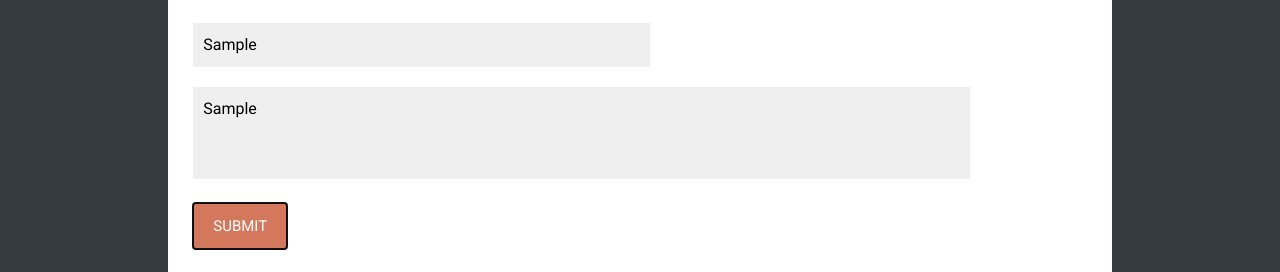
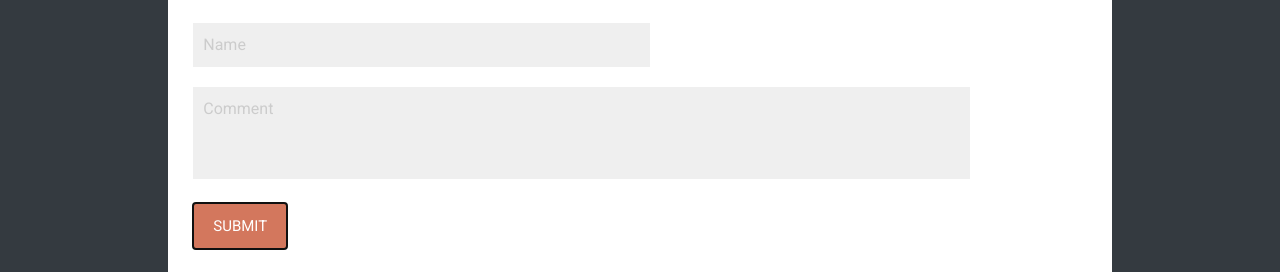
Before and after one commit to abarron7/Food-or-brewed, a plain HTML site: page Comments.html in a window 1280 px wide. Both pictures are taken after typing "Sample", "Sample" into the empty fields and a click on the button "SUBMIT". Shown: the part 156-428 px from the top of the page. Drawn offline with nearby package versions, Linux system fonts and the light colour scheme; no server answers.

Commit message:
add firebase

```diff
--- a/Comments.html
+++ b/Comments.html
@@ -10,7 +10,7 @@
         crossorigin="anonymous">
     <link rel="stylesheet" type="text/css" href="styles.css">
     <title>Comments</title>
-    <script src="https://www.gstatic.com/firebasejs/4.12.0/firebase.js"></script>
+    <script src="https://www.gstatic.com/firebasejs/5.6.0/firebase.js"></script>
 
 </head>
 
@@ -41,7 +41,7 @@
                     </div>
                 </div>
 
-                    </script>
+                </script>
             </div>
         </div>
     </div>
@@ -49,16 +49,14 @@
 
     <script src="https://ajax.googleapis.com/ajax/libs/jquery/3.3.1/jquery.min.js"></script>
     <script>
-        // Initialize Firebase
         var config = {
-            apiKey: "AIzaSyD-fUNZAHs-oPkAKOHiJjRg8W-iXZKPkkw",
-            authDomain: "testproject7-43dd4.firebaseapp.com",
-            databaseURL: "https://testproject7-43dd4.firebaseio.com",
-            projectId: "testproject7-43dd4",
-            storageBucket: "testproject7-43dd4.appspot.com",
-            messagingSenderId: "328844792261"
+            apiKey: "AIzaSyCFzZLLjnAxfzqLoQB1jNr35_Yb_xEzlyE",
+            authDomain: "food-or-brewed.firebaseapp.com",
+            databaseURL: "https://food-or-brewed.firebaseio.com",
+            projectId: "food-or-brewed",
+            storageBucket: "food-or-brewed.appspot.com",
+            messagingSenderId: "573387366624"
         };
-
         firebase.initializeApp(config);
 
         var database = firebase.database();
@@ -78,7 +76,8 @@
             database.ref().push(newComment)
             console.log(newComment.name);
             console.log(newComment.comment);
-
+            $("#name").val("")
+            $("#comment").val("")
             alert("Thanks for your feedback!")
         });
 
```
